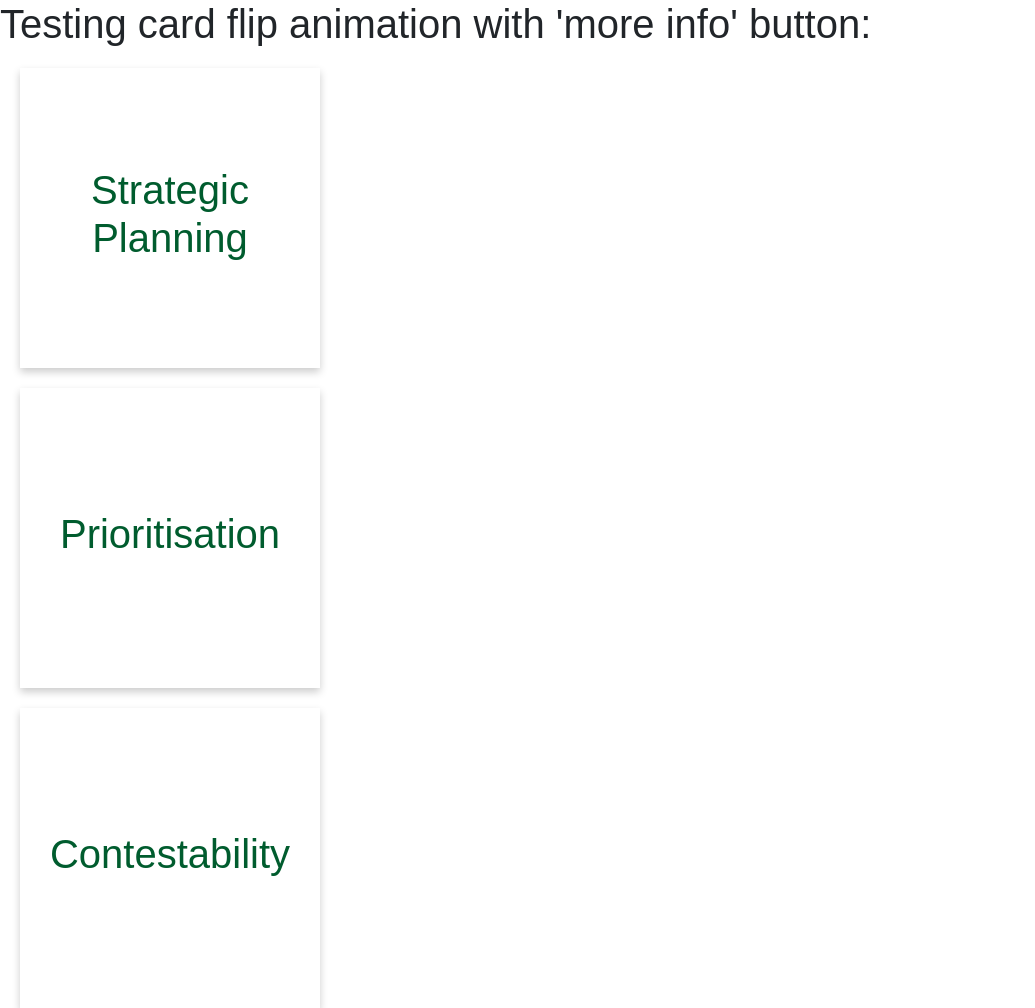
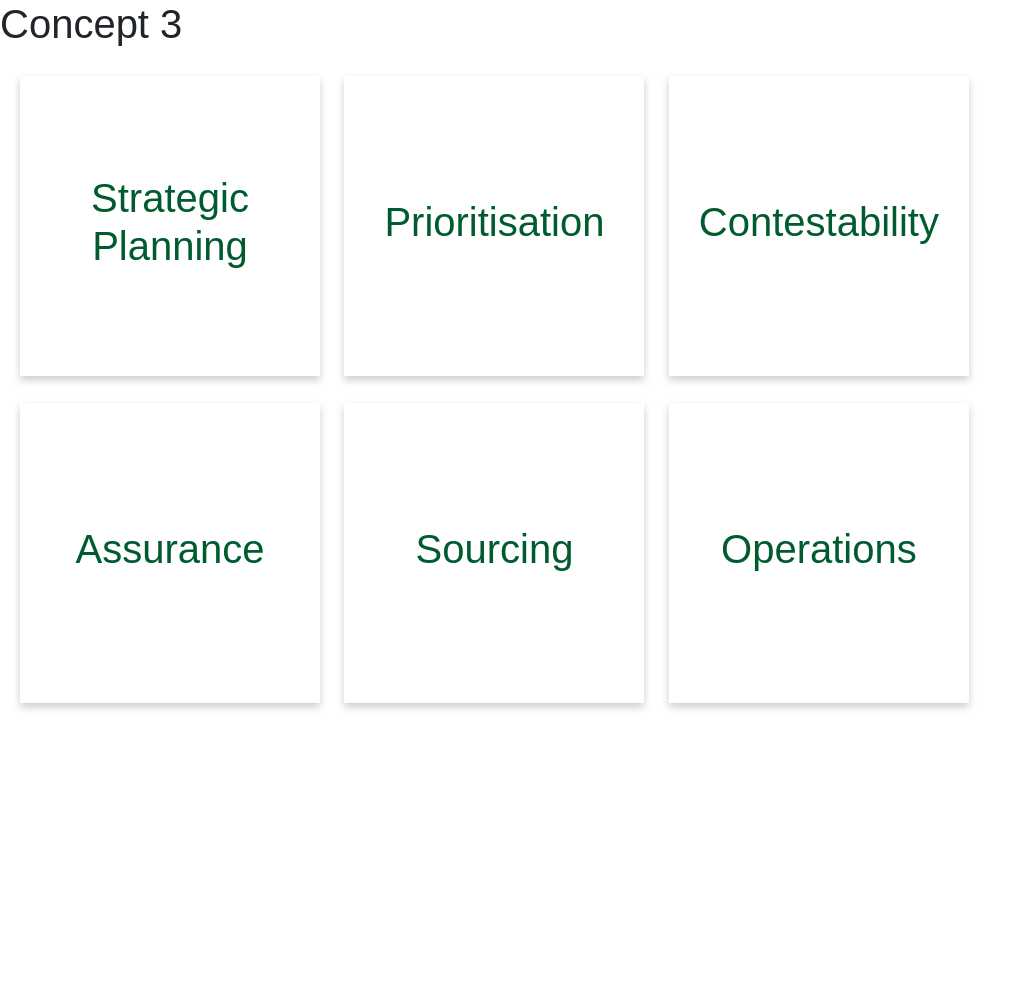
Before and after one commit to jashin21/test-hover-flip-card, a plain HTML site: page index.html in a window 1280 px wide. Shown: the whole page, without its empty margins (0-1035 px from the left). After the commit the page ends 800 px from the top, so only its background shows below. Drawn offline with nearby package versions, Linux system fonts and the light colour scheme.

Commit message:
Add files via upload

```diff
--- a/index.html
+++ b/index.html
@@ -15,6 +15,7 @@
                     perspective: 1000px;
                     margin-top: 20px;
                     margin-left: 20px;
+                    display: inline-block;
                 }
 
                 .flip-card-inner {
@@ -64,7 +65,7 @@
 
         <body>
 
-            <h1>Testing card flip animation with 'more info' button:</h1>
+            <h1>Concept 3</h1>
 
             <div class="flip-card" id="card1">
                 <div class="flip-card-inner">
@@ -73,9 +74,10 @@
                     </div>
                     <div class="flip-card-back">
                         <div class="card-back-text">
-                            <p>The Strategic Planning state (State 1) of the Commonwealth Digital and ICT Oversight Framework articulates the strategic direction for the Australian Government’s digital and ICT investment portfolio.</p>
+                            <p>State 1</p>
+                            <p>Defines the Government’s digital and ICT-enabled investment portfolio, it’s future objectives and identifies capability gaps.</p>
                             <div class="card-button">
-                                <button type="button" class="btn btn-light">More info</button>
+                                <a href="https://www.dta.gov.au/help-and-advice/digital-and-ict-investments/strategic-planning"><button type="button" class="btn btn-light">More info</button></a>
                             </div>
                         </div>
                     </div>
@@ -89,7 +91,8 @@
                     </div>
                     <div class="flip-card-back">
                         <div class="card-back-text">
-                            <p>The Prioritisation state (State 2) of the Commonwealth Digital and ICT Oversight Framework supports prioritisation of digital and ICT-enabled investments across the Australian Government.</p>
+                            <p>State 2</p>
+                            <p>Prioritises, plans and advises on investments to deliver on the Government’s digital and ICT objectives.</p>
                             <div class="card-button">
                                 <button type="button" class="btn btn-light">More info</button>
                             </div>
@@ -105,7 +108,59 @@
                     </div>
                     <div class="flip-card-back">
                         <div class="card-back-text">
-                            <p>The Contestability state (State 3) of the Commonwealth Digital and ICT Oversight Framework ensures proposals that come forward for consideration are robust and meet whole-of-government digital standards prior to a decision being taken.</p>
+                            <p>State 3</p>
+                            <p>Ensures proposals are robust and meet whole-of-government digital standards immediately prior to government consideration.</p>
+                            <div class="card-button">
+                                <button type="button" class="btn btn-light">More info</button>
+                            </div>
+                        </div>
+                    </div>
+                </div>
+            </div>
+
+            <div class="flip-card" id="card4">
+                <div class="flip-card-inner">
+                    <div class="flip-card-front">
+                        <h1>Assurance</style></h1>
+                    </div>
+                    <div class="flip-card-back">
+                        <div class="card-back-text">
+                            <p>State 4</p>
+                            <p>Provides assurance to the Government that investments are on-track to deliver expected benefits/throughout delivery.</p>
+                            <div class="card-button">
+                                <button type="button" class="btn btn-light">More info</button>
+                            </div>
+                        </div>
+                    </div>
+                </div>
+            </div>
+
+            <div class="flip-card" id="card5">
+                <div class="flip-card-inner">
+                    <div class="flip-card-front">
+                        <h1>Sourcing</style></h1>
+                    </div>
+                    <div class="flip-card-back">
+                        <div class="card-back-text">
+                            <p>State 5</p>
+                            <p>Ensures Government obtains the best value for money from digital and ICT-enabled investments.</p>
+                            <div class="card-button">
+                                <button type="button" class="btn btn-light">More info</button>
+                            </div>
+                        </div>
+                    </div>
+                </div>
+            </div>
+
+            <div class="flip-card" id="card6">
+                <div class="flip-card-inner">
+                    <div class="flip-card-front">
+                        <h1>Operations</style></h1>
+                    </div>
+                    <div class="flip-card-back">
+                        <div class="card-back-text">
+                            <p>State 6</p>
+                            <p>Regular data collection provides intelligence on the size, health and maturity of the Government's Digital and ICT investments.</p>
                             <div class="card-button">
                                 <button type="button" class="btn btn-light">More info</button>
                             </div>
```
